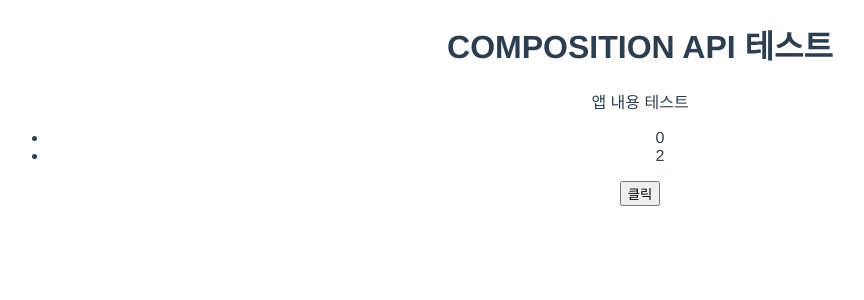
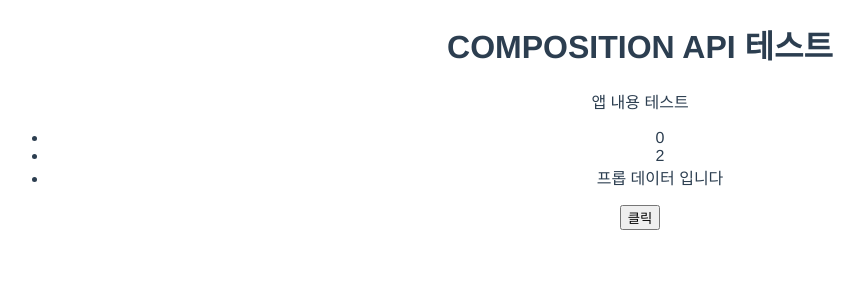
Before and after one commit to cowaymcnc4003/vue3Start, a Vue app in the folder vue3-til/: page / in a window 1280 px wide. Shown: the top 300 px of the page, without its empty margins (0-864 px from the left). Built offline with nearby package versions, Linux system fonts and the light colour scheme.

Commit message:
6.composition-prop-emit

```diff
--- a/vue3-til/src/App.vue
+++ b/vue3-til/src/App.vue
@@ -1,8 +1,17 @@
 <template>
-  <CompositionApi></CompositionApi>
+  <CompositionApi
+    :propsData="propsData"
+    @emitTest="emitReceive"
+  ></CompositionApi>
 </template>
 <script setup>
+import { ref } from 'vue';
 import CompositionApi from './components/CompositionApi.vue';
+const propsData = ref('프롭 데이터 입니다');
+
+function emitReceive(message) {
+  console.log('Receive:' + message);
+}
 </script>
 
 <style>
--- a/vue3-til/src/components/CompositionApi.vue
+++ b/vue3-til/src/components/CompositionApi.vue
@@ -7,6 +7,9 @@
     </li>
     <li>
       {{ computedAddnum }}
+    </li>
+    <li>
+      {{ propsData }}
     </li>
   </ul>
   <div>
@@ -18,6 +21,12 @@
 import { composableTest } from '@/hooks/composable.js';
 
 const { appTitle, addtest, computedAddnum, number } = composableTest();
+
+defineProps({
+  propsData: String,
+});
+const emit = defineEmits(['emitTest']);
+emit('emitTest', '보낸 메시지');
 
 // import { onBeforeMount, onDeactivated, onMounted } from 'vue';
 // import { computed } from 'vue';
```
Also changed, not shown: vue3-til/jsconfig.json (line endings or trailing spaces).
